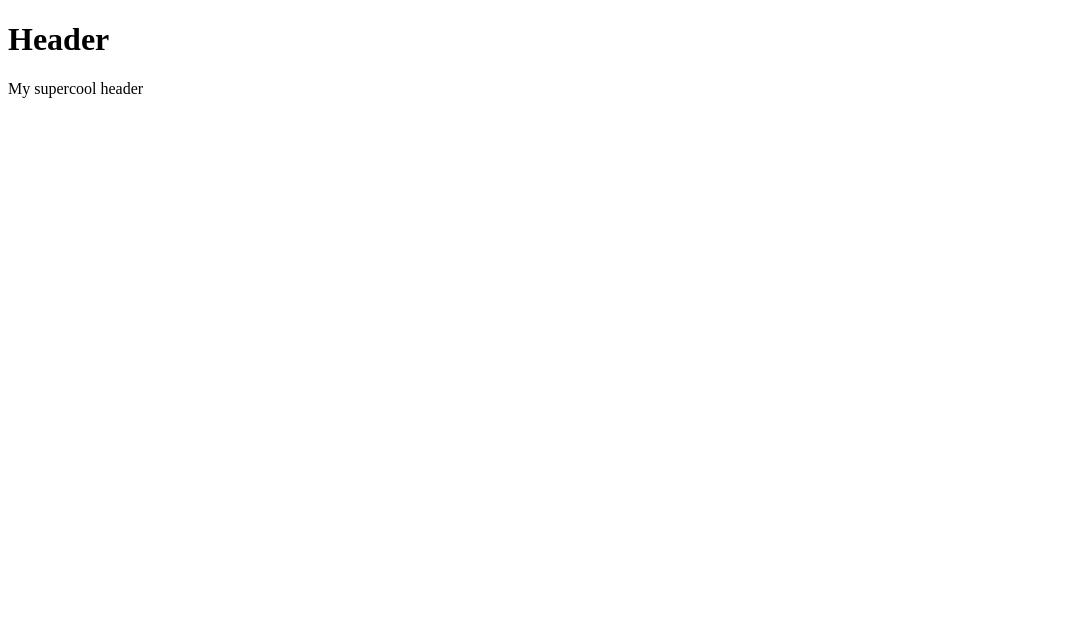
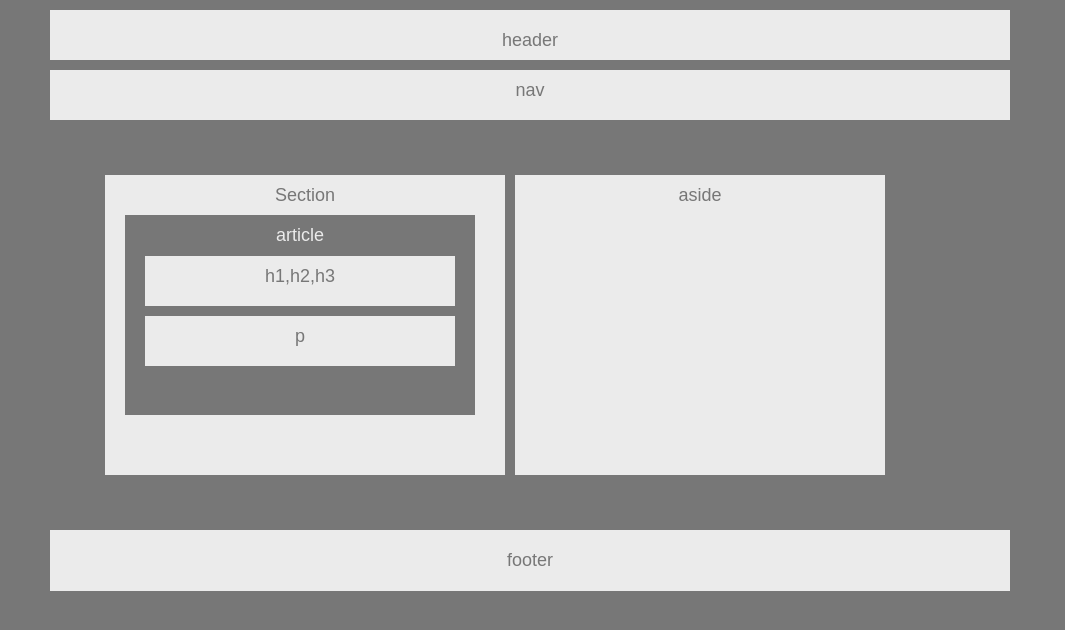
Before and after one commit to calberg/HW-Wireframe, a plain HTML site: page index.html in a window 1280 px wide. Shown: the whole page, without its empty margins (0-1065 px from the left). Drawn offline with Linux system fonts and the light colour scheme.

Commit message:
start of class update

```diff
--- /dev/null
+++ b/bio-style.css
@@ -0,0 +1,43 @@
+body {
+    background-color: gray;
+    margin: 0;
+    padding: 0;
+
+}
+
+h1 {
+    color: black;
+    background-color: gray;
+    margin: 0;
+    text-align: center;
+    padding-top: 5px;
+    padding-bottom: 5px;
+}
+
+a {
+    color: blue;
+}
+
+.container {
+    width: 1024px;
+    margin: 0 auto;
+}
+
+#main-bio,
+#contact-info,
+#bio-image {
+    float: left;
+}
+
+#main-bio {
+    width: 70%;
+}
+#contact-info {
+    width: 30%;
+}
+
+#bio-image {
+    margin-right: 20px;
+    width: 200px;
+    height: 200px;
+}
--- a/index.html
+++ b/index.html
@@ -1,15 +1,40 @@
 <!DOCTYPE HTML>
-<source src="style.css">
-    <title>Wireframe</title>
+<html>
+    <head>
+        <title>HW-Wireframe</title>
+        <link href="style.css" rel="stylesheet">
+    </head>
+    <body>
+        <header>
+            <a>header</a>
+        </header>
 
-<div class="header">
-   <h1>Header</h1>
-   <p>My supercool header</p>
-</div>
+        <section id="nav">
+            <a>nav</a>
+        </section>
+    <div id="boxes">
+        <section id="sectionleft">
+            <a>Section</a>
+            <section id="article">
+                <a>article</a>
+                    <section id="topbox">
+                        <a> h1,h2,h3</a></section>
 
-<body>
-    <h1>
+                        <section id="bottombox">
+                        <a>p</a>
 
-    </h1>
+                    </section>
+            </section>
+        </section>
+    </section>
 
-</body>
+        <section id="aside">
+            <a>aside</a>
+        </section>
+    </div>
+        <footer id="footer">
+            <a>footer</a>
+        </footer>
+
+    </body>
+</html>
--- a/style.css
+++ b/style.css
@@ -2,35 +2,105 @@
     box-sizing: border-box;
 }
 
-.box {
-  float: left;
-  width: 33.33%; /* three boxes (use 25% for four, and 50% for two, etc) */
-  padding: 50px; /* if you want space between the images */
-  height: 500px;
+header {
+    margin-top: 10px;
+    margin-bottom: 10px;
+    height: 50px;
+    padding-top: 20px;
+    text-align: center;
+    background-color: #ebebeb;
+    color: #777;
 }
-.header {
-    padding: 60px;
+body {
+    color: #777;
+    background-color: #777;
     text-align: center;
-    background: #1abc9c;
-    color: white;
-    font-size: 30px;
-  }
-
-.column {
-    float: left;
-    padding: 15px;
+    font-family: Arial, Helvetica, sans-serif;
+    font-size: 18px;
+    margin-left: 50px;
+    margin-right: 50px;
+    width: 960px;
 }
 
-.clearfix::after {
-    content: "";
-    clear: both;
-    display: table;
+#nav {
+    border: 10px;
+    display: block;
+    background-color: #ebebeb;
+    margin-top: 10px;
+    margin-bottom: 10px;
+    height: 50px;
+    padding-top: 20px;
+    text-align: center;
+    padding-top: 10px;
+}
+#boxes{
+    margin: 25px;
+    padding: 25px;
+    border: 25px;
+    overflow: hidden;
 }
 
-.menu {
-    width: 25%;
+#sectionleft {
+    width: 400px;
+    height: 300px;
+    border: 5px;
+    margin: 5px;
+    padding: 10px;
+    padding-top: 10px;
+    background-color: #ebebeb;
+    overflow: hidden;
+    float: left;
+    position: relative;
 }
 
-.content {
-    width: 75%;
+#sectionleft #article {
+    height: 200px;
+    width: 350px;
+    top: 10%;
+    border: 10px;
+    margin: 10px;
+    padding: 10px;
+    position: absolute;
+    color: #ebebeb;
+    background-color: #777;
 }
+
+#article #topbox {
+    background-color: #ebebeb;
+    color: #777;
+    height: 50px;
+    top: 0;
+    border: 10px;
+    margin: 10px;
+    padding: 10px;
+
+}
+
+#article #bottombox {
+    background-color: #ebebeb;
+    color: #777;
+    height: 50px;
+    bottom: 10px;
+    border: 10px;
+    margin: 10px;
+    padding: 10px;
+    overflow: hidden;
+
+}
+
+#aside {
+    width: 370px;
+    height: 300px;
+    border: 5px;
+    margin: 5px;
+    padding: 10px;
+    background-color: #ebebeb;
+    float: left;
+}
+
+#footer {
+    clear: both;
+    padding: 20px;
+    background-color: #ebebeb;
+
+}
```
Also changed, not shown: bio.html (added, +30 -0 lines), Photos/Professional Photo 2016.jpg (added), 1 other file.
